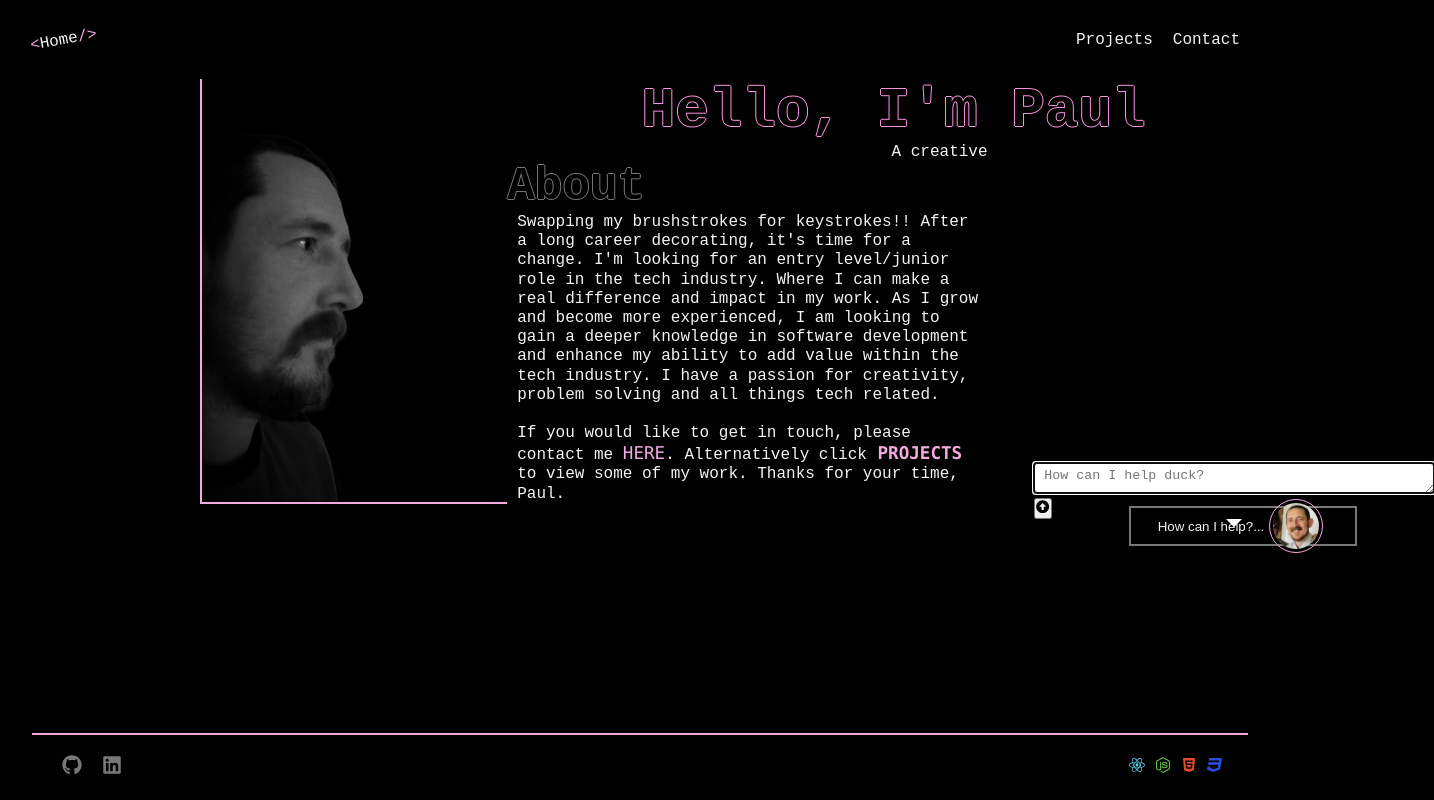
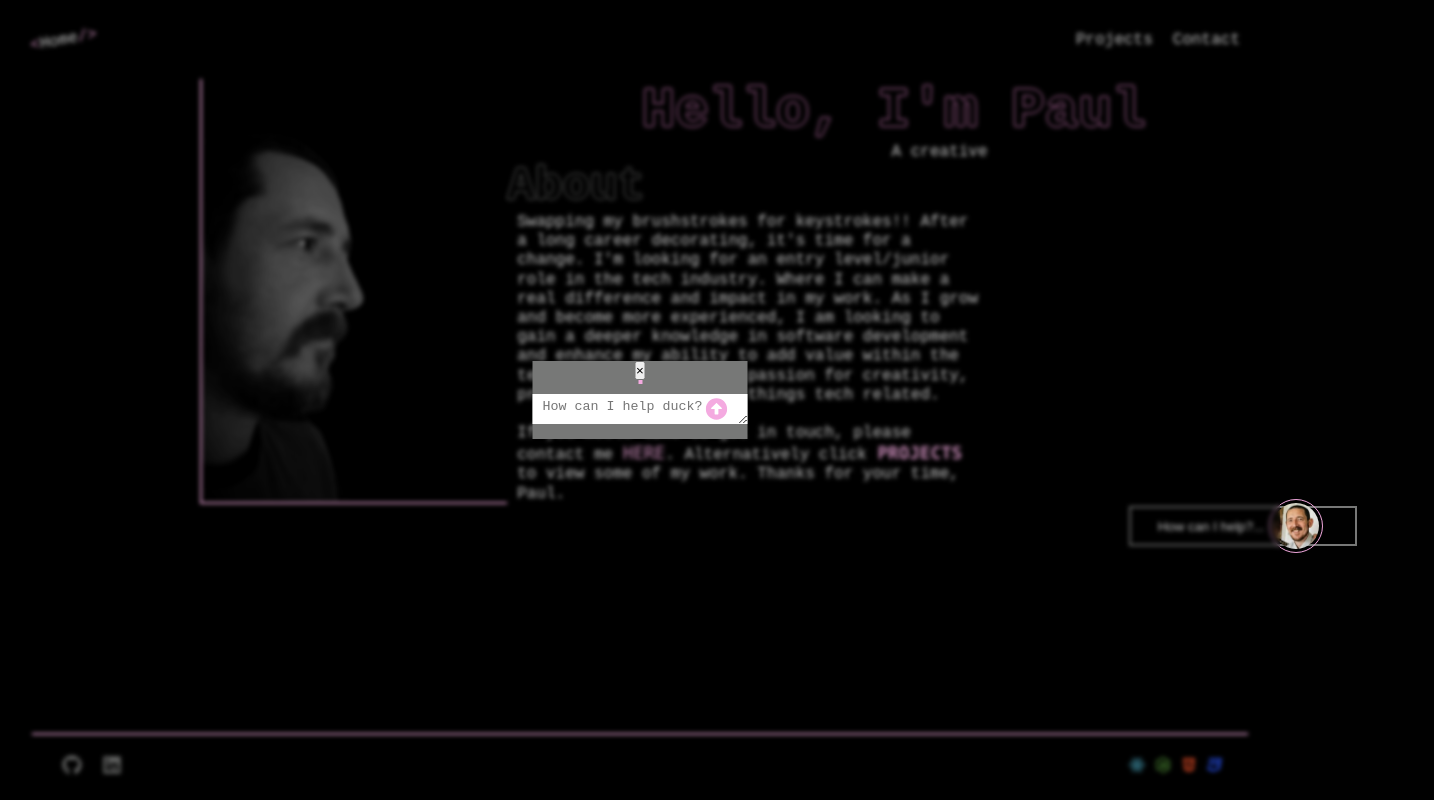
Before and after one commit to paulg44/portfolio_one, a React (Create React App) app in the folder my-portfolio/: page / in a window 1280 px wide. Both pictures are taken after a click on the button "How can I help?...". Shown: the whole page, 1434 px wide, since content can reach past the window. Built offline with nearby package versions, Linux system fonts and the light colour scheme; a web font is replaced by a local one.

Commit message:
start pop up chatbox styling

```diff
--- a/my-portfolio/src/Components/Chatbot/Chatbot.js
+++ b/my-portfolio/src/Components/Chatbot/Chatbot.js
@@ -11,12 +11,16 @@
 import { useState } from "react";
 import "./chatbot.css";
 import { FaArrowAltCircleUp } from "react-icons/fa";
-import { Popup } from "reactjs-popup";
 import profileImg from "../../IMG/my_profile_pic.jpg";
 
 export default function Chatbot() {
+  const [open, setOpen] = useState(false);
+
   const [userQuestion, setUserQuestion] = useState("");
   const [chat, setChat] = useState([]);
+
+  const closeModal = () => setOpen(false);
+  const toggleModal = () => setOpen(!open);
 
   const handleUserQuestion = (e) => {
     setUserQuestion(e.target.value);
@@ -25,14 +29,14 @@ export default function Chatbot() {
   const handleQuestionSubmit = async () => {
     try {
       const response = await fetch(
-        // "http://localhost:4002/user-question",
-        "https://portfolio-one-dr9n.onrender.com/user-question",
+        "http://localhost:4002/user-question",
+        // "https://portfolio-one-dr9n.onrender.com/user-question",
         {
           method: "POST",
           headers: {
             "Content-Type": "application/json",
           },
-          credentials: "include",
+          // credentials: "include",
           body: JSON.stringify({
             question: userQuestion,
           }),
@@ -54,16 +58,21 @@ export default function Chatbot() {
 
   return (
     <section className="chatbotContainer">
-      <Popup
-        trigger={
-          <button className="popUpBtn">
+      <button className="popUpBtn" onClick={toggleModal}>
         How can I help?...
         <img src={profileImg} alt="user icon" />
       </button>
-        }
-        position={"top"}
-      >
-        <div className="chatContainer">
+
+      {open && (
+        <>
+          <div
+            className="backgroundOverlay"
+            onClick={() => setOpen(false)}
+          ></div>
+          <div className={`chatContainer ${open ? "open" : ""}`}>
+            <button className="closeModal" onClick={closeModal}>
+              &times;
+            </button>
             <ul className="chatBox">
               {chat.map((chatText, index) => (
                 <li key={index}>
@@ -71,9 +80,7 @@ export default function Chatbot() {
                 </li>
               ))}
             </ul>
-        </div>
             <div className="questionContainer">
-          <div className="textInput">
               <textarea
                 onChange={handleUserQuestion}
                 value={userQuestion}
@@ -84,12 +91,17 @@ export default function Chatbot() {
                 placeholder="How can I help duck?"
                 required
               />
-            <button type="submit" onClick={handleQuestionSubmit}>
+              <button
+                type="submit"
+                className="chatSubmitBtn"
+                onClick={handleQuestionSubmit}
+              >
                 <FaArrowAltCircleUp />
               </button>
             </div>
           </div>
-      </Popup>
+        </>
+      )}
     </section>
   );
 }
--- a/my-portfolio/src/Components/Chatbot/chatbot.css
+++ b/my-portfolio/src/Components/Chatbot/chatbot.css
@@ -1,18 +1,4 @@
 .chatbotContainer {
-  width: 100%;
-}
-
-.chatbotInput {
-  border: none;
-  width: 400px;
-  height: 30px;
-  padding: 5px 10px;
-}
-
-.chatBox li:nth-child(2n) {
-  color: var(--bright-color);
-}
-
   .popUpBtn {
     cursor: pointer;
     background-color: var(--dark-color);
@@ -31,3 +17,81 @@
       border: 1px solid var(--bright-color);
     }
   }
+
+  .backgroundOverlay {
+    position: fixed;
+    top: 0;
+    left: 0;
+    width: 100%;
+    height: 100%;
+    background: rgba(0, 0, 0, 0.2);
+    backdrop-filter: blur(2px);
+    z-index: 10;
+  }
+
+  .chatContainer {
+    position: fixed;
+    top: 50%;
+    left: 50%;
+    transform: translate(-50%, -50%);
+    height: auto;
+    width: auto;
+    z-index: 20;
+    opacity: 0;
+    background-color: var(--grey-color);
+    visibility: hidden;
+    display: flex;
+    flex-direction: column;
+    align-items: center;
+
+    &.open {
+      opacity: 1;
+      visibility: visible;
+    }
+
+    .chatBox {
+      border: 2px solid var(--bright-color);
+      display: flex;
+      flex-direction: column;
+
+      li {
+        background-color: var(--dark-color);
+        border: none;
+        border-radius: 20px;
+        padding: 10px;
+        width: 80%;
+        margin: 5px;
+      }
+
+      li:nth-child(2n) {
+        color: var(--bright-color);
+        text-align: right;
+        margin-left: auto;
+      }
+    }
+
+    .questionContainer {
+      width: 100%;
+      margin: 10px;
+      position: relative;
+
+      .chatbotInput {
+        border: none;
+        width: 100%;
+        height: 30px;
+        padding: 5px 10px;
+      }
+
+      .chatSubmitBtn {
+        position: absolute;
+        right: 20px;
+        top: 50%;
+        transform: translateY(-50%);
+        border: none;
+        color: var(--bright-color);
+        font-size: 22px;
+        background-color: transparent;
+      }
+    }
+  }
+}
```
Also changed, not shown: 1 other file (tests, documents, lock files or other folders). Lines whose indentation alone changed are shown as unchanged.
